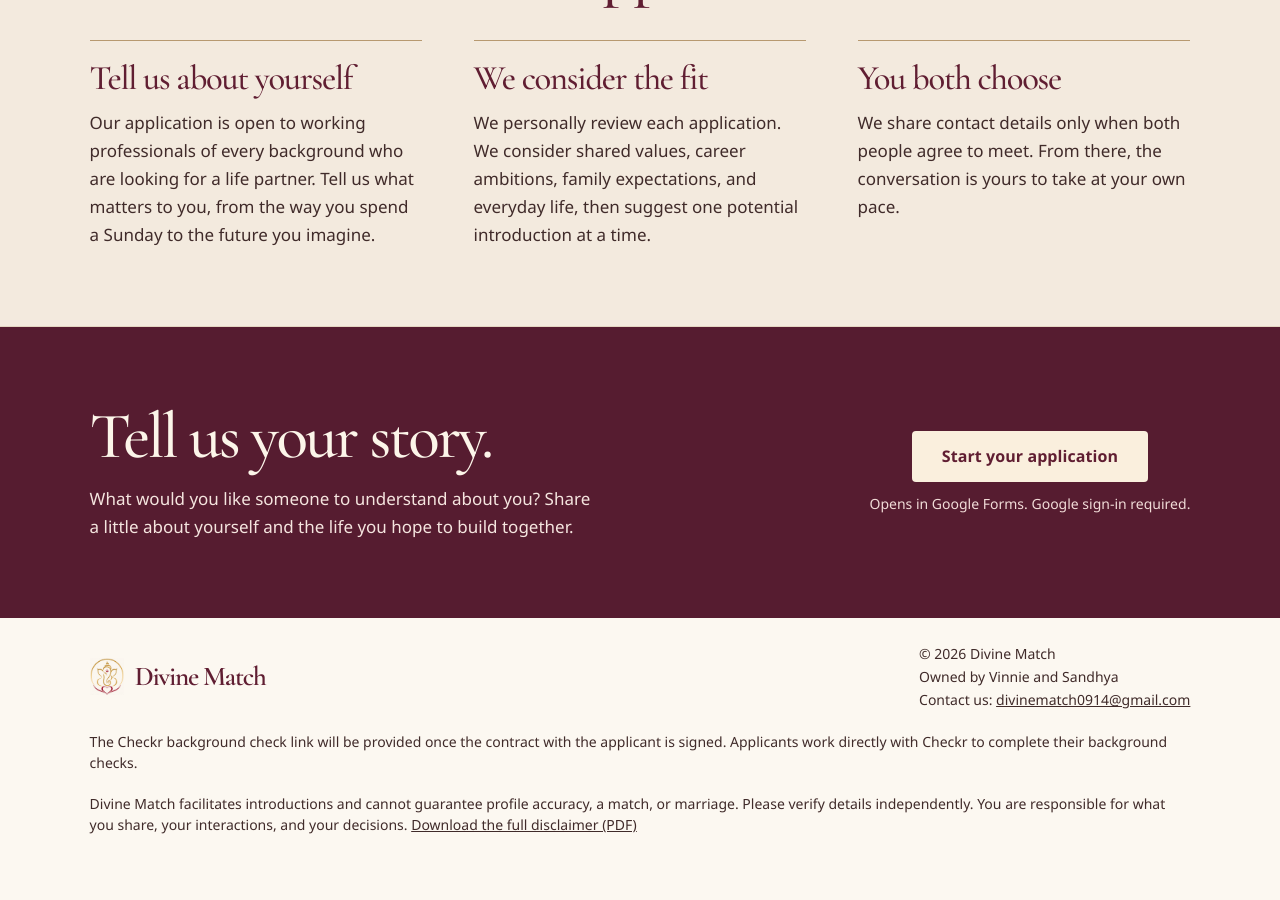
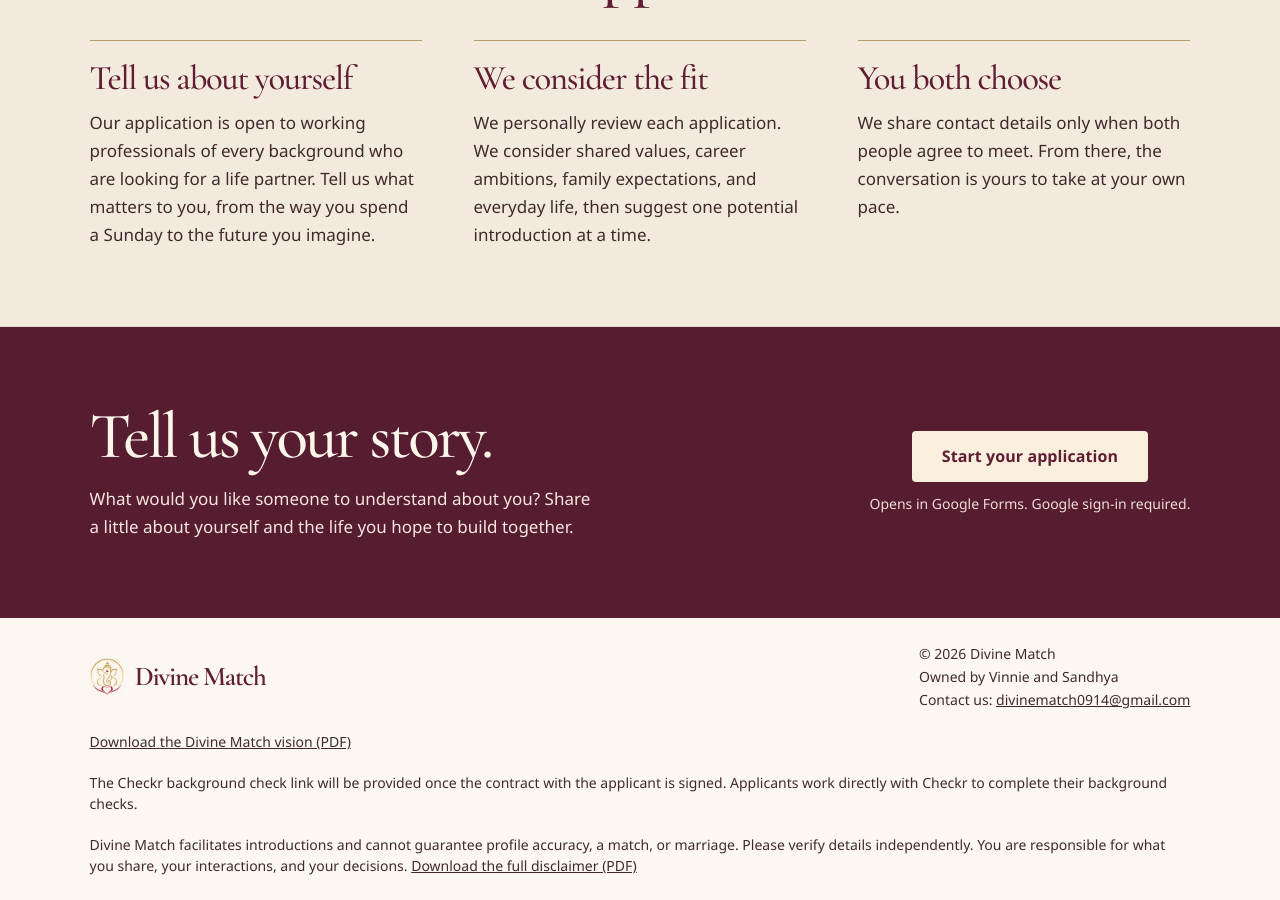
Before and after one commit to vinniekanwal/divine-match, a Jekyll site: the page built from index.md, in a window 1280 px wide and 900 px high, scrolled down 1400 px. Built offline with Jekyll 4.4.1, drawn with Linux system fonts in a browser that asks for light colours; before the commit the page ends 2259 px from its top, so only the background shows below that.

Commit message:
Add downloadable Divine Match vision PDF

```diff
--- a/_layouts/invitation.html
+++ b/_layouts/invitation.html
@@ -77,6 +77,7 @@
     <footer class="footer wrap">
       {% include brand.html %}
       <small>&copy; {{ site.time | date: '%Y' }} {{ site.title }}<br>Owned by Vinnie and Sandhya<br>Contact us: <a href="mailto:divinematch0914@gmail.com">divinematch0914@gmail.com</a></small>
+      <p class="footer-disclaimer"><a href="{{ '/assets/divine-match-vision.pdf' | relative_url }}" download>Download the Divine Match vision (PDF)</a></p>
       <p class="footer-disclaimer">The Checkr background check link will be provided once the contract with the applicant is signed. Applicants work directly with Checkr to complete their background checks.</p>
       <p class="footer-disclaimer">
         Divine Match facilitates introductions and cannot guarantee profile accuracy, a match, or marriage. Please verify details independently. You are responsible for what you share, your interactions, and your decisions.
```
Also changed, not shown: 1 other file.
